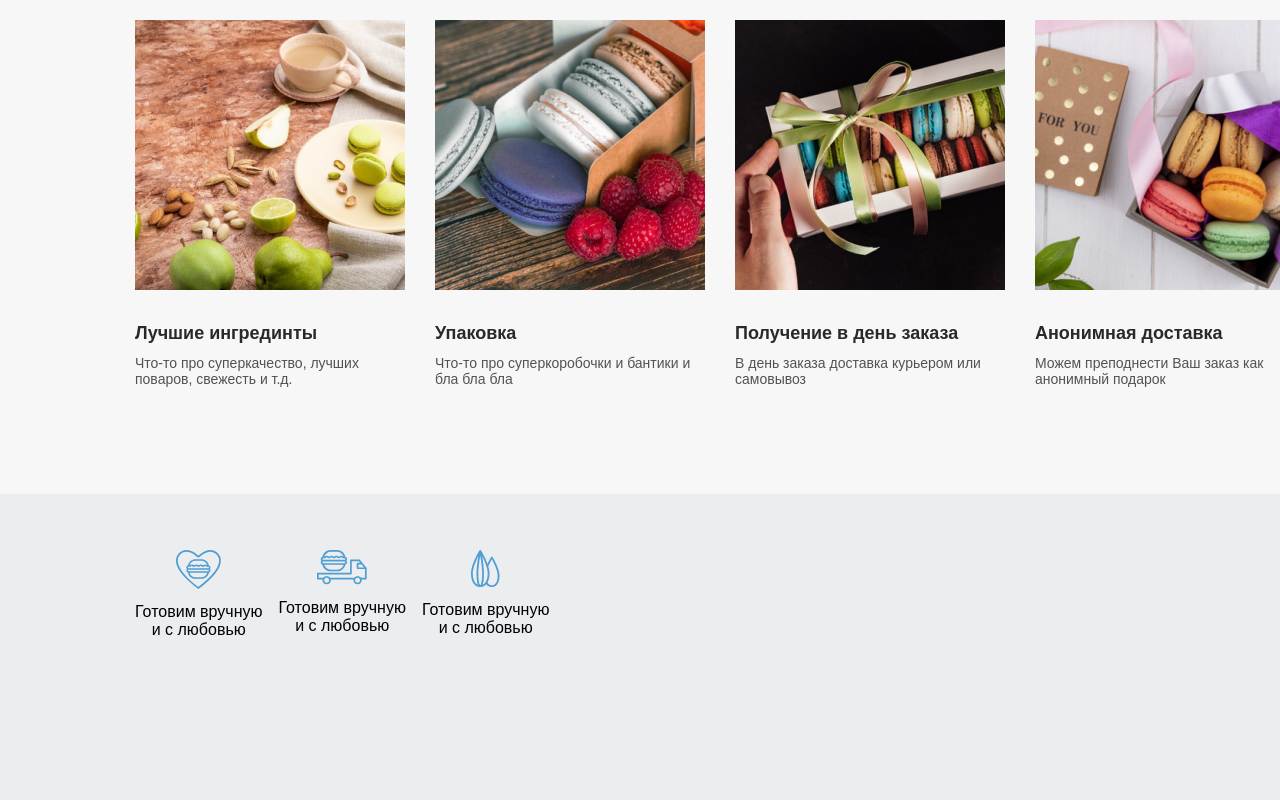
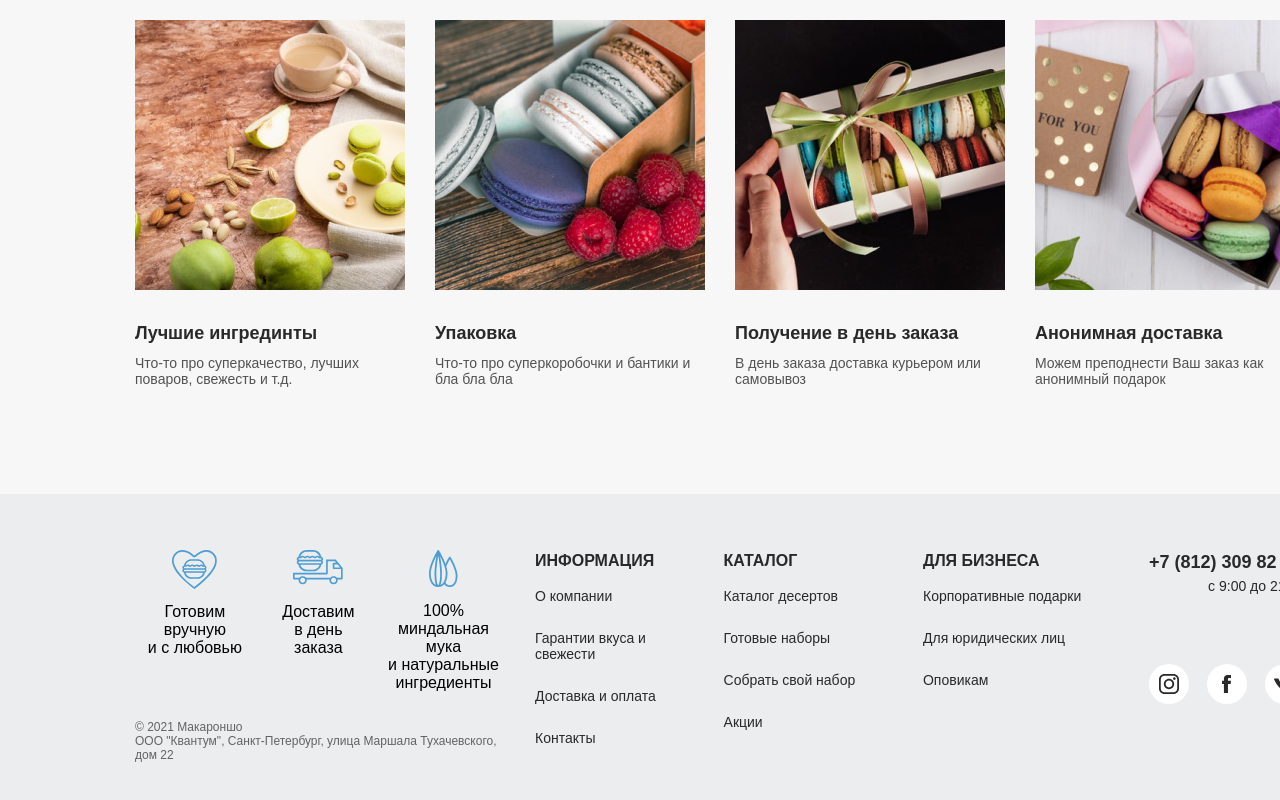
Before and after one commit to alibeksarinzhiev/Macaron-shop, a website: page index.html in a window 1280 px wide. Shown: the part 4557-5357 px from the top of the page. Drawn offline with Linux system fonts and the light colour scheme.

Commit message:
add footer

```diff
--- a/index.html
+++ b/index.html
@@ -3,6 +3,7 @@
 <head>
     <meta charset="UTF-8">
     <title>macaron_shop_main</title>
+
     <link rel="stylesheet" href="style.css">
 </head>
 <body>
@@ -495,18 +496,72 @@
                             </li>
 
                             <li class="left__side-top-items">
-                                <img src="images/svg/delivery_footer.svg" alt="icon" class="left__img">
-                                <p class="left__top-text">Готовим вручную<br>и с любовью</p>
+                                <img src="images/svg/delivery_footer.svg" alt="icon" class="left__img delivery__footer">
+                                <p class="left__top-text">Доставим<br>в день заказа</p>
                             </li>
 
                             <li class="left__side-top-items">
-                                <img src="images/svg/seeds_footer.png" alt="icon" class="left__img">
-                                <p class="left__top-text">Готовим вручную<br>и с любовью</p>
+                                <img src="images/svg/seeds_footer.png" alt="icon" class="left__img seeds__footer">
+                                <p class="left__top-text">100% <br>миндальная мука<br>и натуральные<br> ингредиенты</p>
                             </li>
                         </ul>
                     </div>
-                    <div class="left__side-bottom"></div>
+                    <div class="left__side-bottom">
+                        <h3 class="copyright">
+                            © 2021 Макароншо<br>ООО "Квантум", Санкт-Петербург,  улица Маршала Тухачевского, дом 22
+
+                        </h3>
+                    </div>
                 </div>
+
+
+                <div class="footer__center-box">
+                <div class="information">
+                    <h3 class="information__title">Информация</h3>
+                    <ul class="information__list">
+                        <li class="information__items">О компании</li>
+                        <li class="information__items">Гарантии вкуса и<br> свежести</li>
+                        <li class="information__items">Доставка и оплата</li>
+                        <li class="information__items">Контакты</li>
+                    </ul>
+                </div>
+
+                <div class="footer__catalog">
+                    <h3 class="information__title">Каталог</h3>
+
+                    <ul class="footer__catalog-list">
+                        <li class="footer__catalog-items">Каталог десертов</li>
+                        <li class="footer__catalog-items">Готовые наборы</li>
+                        <li class="footer__catalog-items">Собрать свой набор</li>
+                        <li class="footer__catalog-items">Акции</li>
+                    </ul>
+                </div>
+
+                <div class="footer__bussiness">
+                    <h3 class="information__title">ДЛЯ БИЗНЕСА</h3>
+
+                    <ul class="bussiness__list">
+                        <li class="bussiness__items">Корпоративные подарки</li>
+                        <li class="bussiness__items">Для юридических лиц</li>
+                        <li class="bussiness__items">Оповикам</li>
+                    </ul>
+                </div>
+
+                <div class="footer__right">
+                    <div class="right__top">
+                        <a href="tel:+7813098288" class="footer__phone">+7 (812) 309 82 88</a>
+                        <p class="footer__scedual">с 9:00 до 21:00</p>
+                    </div>
+
+                    <div class="footer__soc">
+                        <a href="#" class="footer__soc-items"><img src="images/svg/insta.svg" alt="instagram icon" class="footer__soc-icon"></a>
+
+                        <a href="#" class="footer__soc-items"><img src="images/svg/facebook.svg" alt="facebook icon" class="footer__soc-icon"></a>
+
+                        <a href="#" class="footer__soc-items"><img src="images/svg/vk-circle.svg" alt="vkontakte icon" class="footer__soc-icon"></a>
+                    </div>
+                </div>
+            </div>
             </div>
         </div>
     </footer>
--- a/js.js
+++ b/js.js
@@ -0,0 +1,3 @@
+$(document).ready(function(){
+    $('.carousel').carousel();
+  });
--- a/style.css
+++ b/style.css
@@ -19,6 +19,7 @@ body {
     display: none;
 }
 
+
 .top__menu {
     position: relative;
     width: 100%;
@@ -38,6 +39,7 @@ body {
 }
 
 .top__menu-box {
+    display: flex;
     position: relative;
     display: flex;
     width: 100%;
@@ -68,6 +70,7 @@ body {
     display: flex;
     margin-right: 14px;
 }
+
 
 
 .top__menu-text-container {
@@ -971,7 +974,7 @@ footer {
 }
 
 .left__side {
-
+position: relative;
 }
 
 .left__side-top {
@@ -998,6 +1001,94 @@ position: relative;
 margin-bottom: 14px;
 }
 
+.delivery__footer {
+    margin-bottom: 17.6px;
+}
+
+.seeds__footer {
+    margin-bottom: 15px;
+}
+
 .left__top-text {
     text-align: center;
 }
+
+.left__side-bottom {
+    margin-top: 28px;
+    position: relative;
+    width: 370px;
+}
+
+.copyright {
+font-weight: 400;
+font-size: 12px;
+color: #292929;
+opacity: 0.7;
+}
+
+.footer__center-box {
+    position: relative;
+    display: flex;
+    justify-content: space-between;
+    margin-top: 58px;
+    margin-left: 30px;
+    width: 100%;
+}
+
+.information__title {
+    font-weight: 600;
+    font-size: 16px;
+    text-transform: uppercase;
+    color: #292929;
+    margin-bottom: 18px;
+}
+
+.information__list, .footer__catalog-list, .bussiness__list{
+    display: flex;
+    flex-direction: column;
+position: relative;
+gap: 26px;
+}
+
+.information__items, .footer__catalog-items, .bussiness__items{
+    font-weight: 400;
+    font-size: 14px;
+    color: #292929;
+    cursor: pointer;
+    text-wrap: nowrap;
+}
+
+.footer__right {
+    position: relative;
+}
+
+
+.footer__phone{
+    position: relative;
+font-weight: 600;
+font-size: 18px;
+text-align: right;
+color: #292929;
+text-decoration: none;
+cursor: pointer;
+}
+
+.footer__scedual {
+    position: relative;
+    margin-top: 5px;
+    font-weight: 400;
+font-size: 14px;
+text-align: right;
+color: #292929;
+}
+
+.footer__soc {
+    position: relative;
+    display: flex;
+    margin-top: 70px;
+    gap: 18px;
+}
+
+.footer__soc-icon {
+    cursor: pointer;
+}
```
